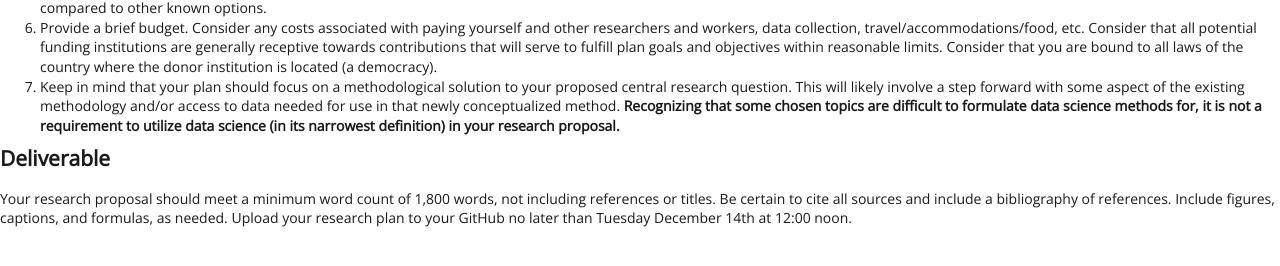
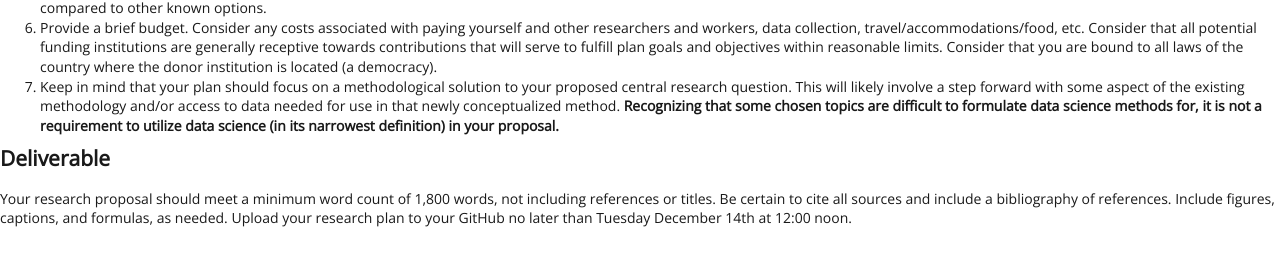
Before and after one commit to EMBrewer/dat150, a Jekyll site: the page built from _posts/2021-09-10-Final.md, in a window 1280 px wide. Shown: the part 277-543 px from the top of the page. Built offline with Jekyll 4.4.1, drawn with Linux system fonts in a browser that asks for light colours; our own code applies the rules of GitHub Pages for plain Markdown files.

Commit message:
Update 2021-09-10-Final.md

```diff
--- a/_posts/2021-09-10-Final.md
+++ b/_posts/2021-09-10-Final.md
@@ -8,7 +8,7 @@ Write a research proposal that you plan to implement in order to answer your cen
 4. Argue why the funders should consider your research plan. You are welcome to compare your plan to other methods that were identified as part of your literature review or methodological investigation. Focus only on comparing the pros and cons of methods within the context of your application.
 5. Which objections do you expect in response to your plan? Provide arguments against those possible concerns. If applicable, include justification for your selected research design when compared to other known options.
 6. Provide a brief budget. Consider any costs associated with paying yourself and other researchers and workers, data collection, travel/accommodations/food, etc. Consider that all potential funding institutions are generally receptive towards contributions that will serve to fulfill plan goals and objectives within reasonable limits. Consider that you are bound to all laws of the country where the donor institution is located (a democracy).
-7. Keep in mind that your plan should focus on a methodological solution to your proposed central research question. This will likely involve a step forward with some aspect of the existing methodology and/or access to data needed for use in that newly conceptualized method. **Recognizing that some chosen topics are difficult to formulate data science methods for, it is not a requirement to utilize data science (in its narrowest definition) in your research proposal.**
+7. Keep in mind that your plan should focus on a methodological solution to your proposed central research question. This will likely involve a step forward with some aspect of the existing methodology and/or access to data needed for use in that newly conceptualized method. **Recognizing that some chosen topics are difficult to formulate data science methods for, it is not a requirement to utilize data science (in its narrowest definition) in your proposal.**
 
 ## Deliverable
 
```
